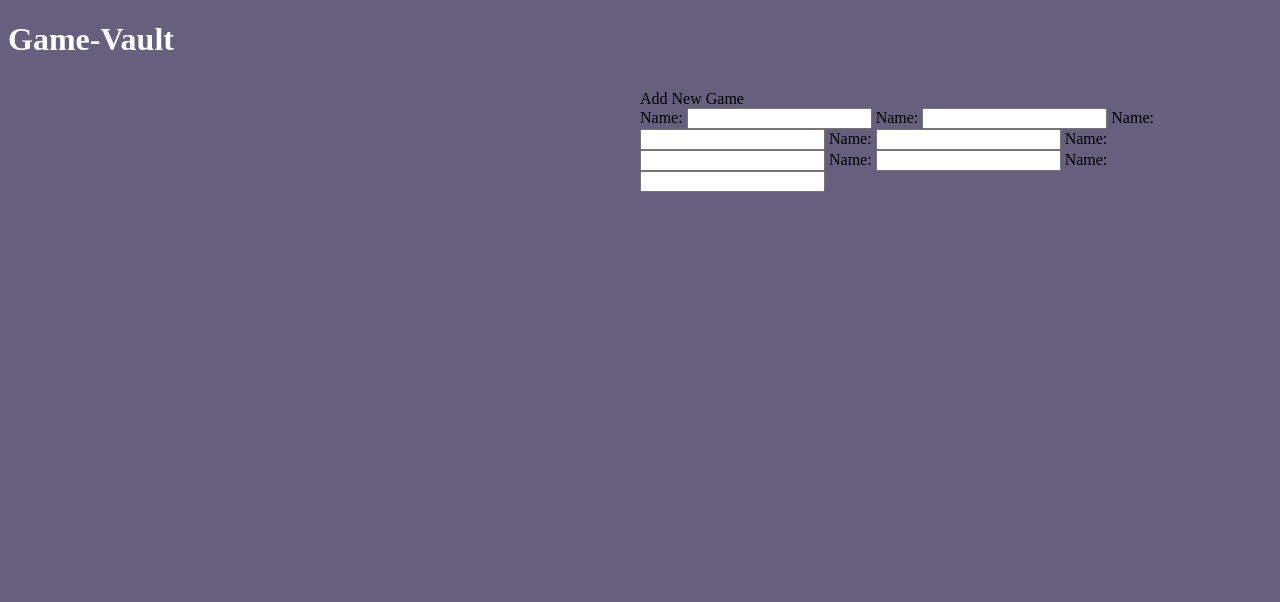
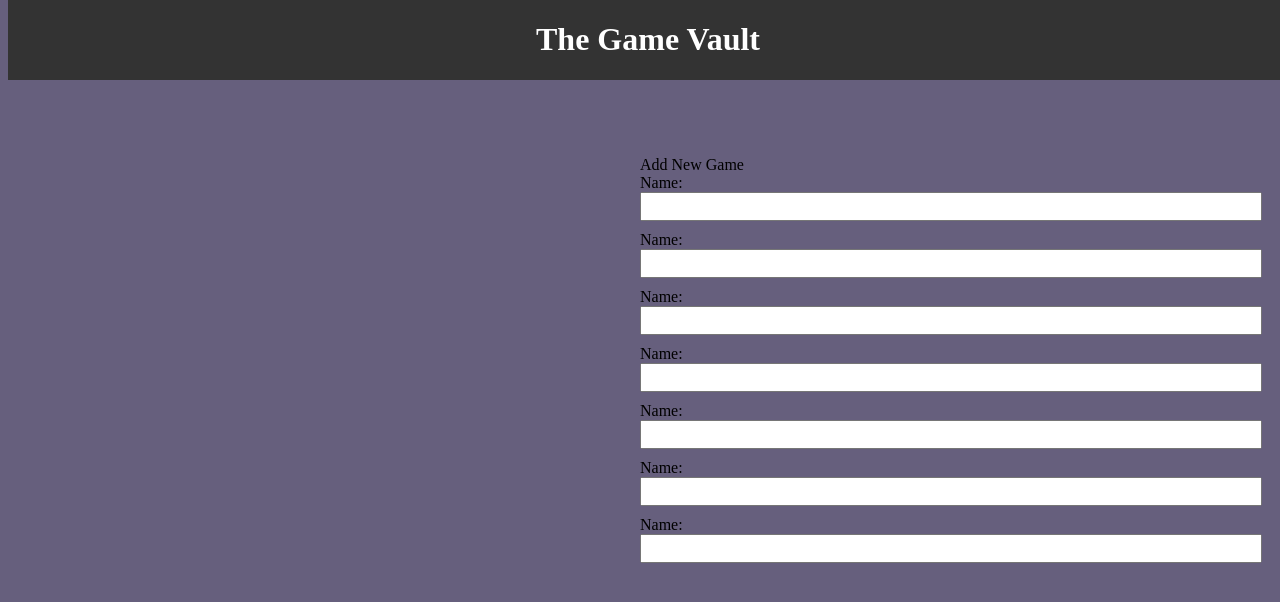
Before and after one commit to JayZ44/Web-Inventory, a plain HTML site: page index.html in a window 1280 px wide. Drawn offline with Linux system fonts and the light colour scheme; no server answers.

Commit message:
shape of forms in working order. Card size now adjusts to screen size. Moved game title to top of card.

```diff
--- a/helpers.js
+++ b/helpers.js
@@ -18,8 +18,8 @@ apiData.then((gameData) => {
 
     gamesArr.innerHTML += `<li>
         <a href="${gameData[gameIndex].game_url}" target="_blank">
-      <img src="${gameData[gameIndex].thumbnail}" alt="${gameData[gameIndex].title}"/>
-      <p class="cardTitle">Title : ${gameData[gameIndex].title}</p>
+        <p class="cardTitle">Title : ${gameData[gameIndex].title}</p>
+        <img src="${gameData[gameIndex].thumbnail}" alt="${gameData[gameIndex].title}"/>
       <p>Genre : ${gameData[gameIndex].genre}</p>
       <p>Platform : ${gameData[gameIndex].platform}</p>
       <p>Publisher : ${gameData[gameIndex].publisher}</p>
--- a/index.html
+++ b/index.html
@@ -8,7 +8,10 @@
     <script src="helpers.js" defer></script>
   </head>
   <body>
-    <h1>Game-Vault</h1>
+    <div class="banner">
+      <h1>The Game Vault</h1>
+    </div>
+
     <main>
       <ul class="games"></ul>
       <aside class="forms">
--- a/style.css
+++ b/style.css
@@ -1,5 +1,6 @@
 body {
   background-color: rgb(102, 95, 125);
+  margin-top: 40px;
 }
 
 h1 {
@@ -14,12 +15,12 @@ li {
   background-color: rgb(57, 49, 82);
   list-style: none;
   border: solid #a199bd;
+  width: 75%;
 }
 
 /* On mouse-over, add a deeper shadow */
 li:hover {
   box-shadow: 0 16px 16px 0 rgba(0, 0, 0, 0.5);
-  scale: 1.02;
 }
 
 /* Add some padding inside the card container */
@@ -42,7 +43,7 @@ li a {
 }
 
 li p {
-  margin: 0px 10px;
+  margin: 10px;
 }
 
 li img {
@@ -70,7 +71,34 @@ li img {
 }
 
 main {
+  margin-top: 10%;
   display: grid;
   grid-template-columns: 1fr 1fr;
   padding: 10px;
 }
+
+input {
+  height: 10;
+  width: 100%;
+  padding: 5px;
+  box-sizing: border-box;
+  margin-bottom: 10px;
+  margin-right: 20px;
+}
+
+.banner {
+  background-color: #333; /* Choose your desired background color */
+  color: #fff; /* Choose your desired text color */
+  text-align: center;
+  position: fixed;
+  top: 0;
+  width: 100%;
+}
+
+.banner p {
+  font-size: xx-large;
+}
+
+form {
+  margin-top: 20px;
+}
```
